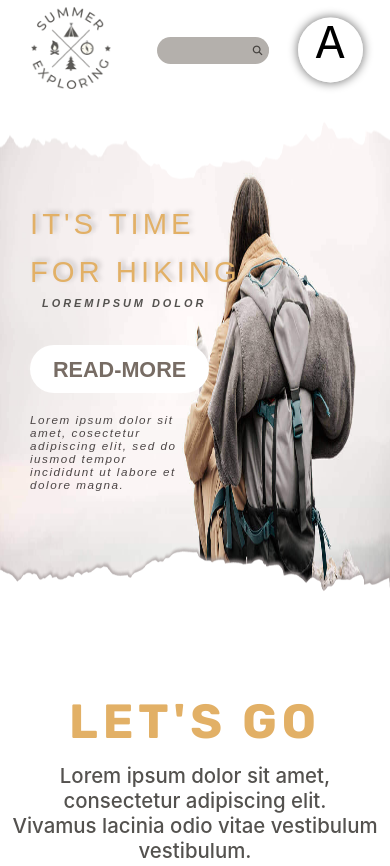
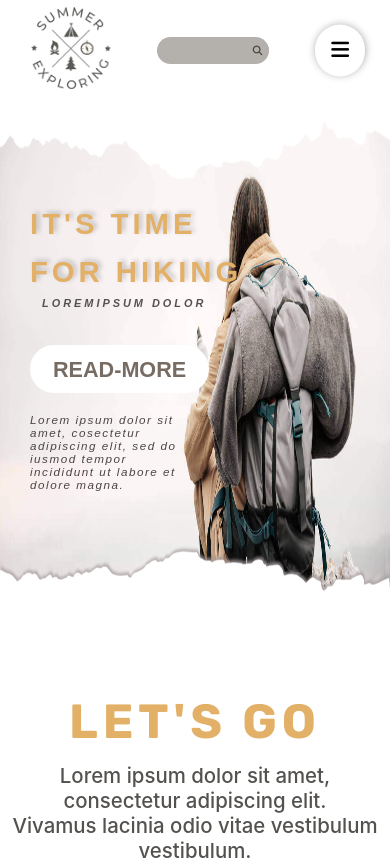
Before and after one commit to daalimouhcine/Landing-Page-4-Hiking, a plain HTML site: page index.html in a window 390 px wide. Shown: the top 866 px of the page. Drawn offline with Linux system fonts and the light colour scheme; a web font is replaced by a local one.

Commit message:
Add files via upload

```diff
--- a/hiking.css
+++ b/hiking.css
@@ -169,7 +169,6 @@ nav .menu-search button i {
     letter-spacing: 5px;
     line-height: 7rem;
     font-size:5.6rem;
-    font-weight:500;
     text-transform: uppercase;
     color:#e2b066;
     font-family: 'Meera Inimai', sans-serif;
@@ -1191,8 +1190,8 @@ nav .menu-search button i {
         text-align: center;
         background: rgb(223, 223, 223);
         box-shadow:0px 0px 10px 1px gray;
-        height:65px;
-        width:65px;
+        height:45px;
+        width:45px;
         border-radius: 50px;
         position:absolute;
         right:11%;
@@ -1204,19 +1203,23 @@ nav .menu-search button i {
     nav .menu-bar #X p {
         display: block;
         position:absolute;
-        font-size:4rem;
+        font-size:2.2rem;
         font-family: monospace;
-        height:65px;
-        width:65px;
+        height:42px;
+        width:50px;
         background:rgb(255, 255, 255);
         border-radius: 50px;
         cursor: pointer;
         transition: 1000ms linear;
+        padding:10px 0 0;
         z-index: 2;
+    }
+    nav .menu-bar #X p i {
+        font-size:1.7rem;
     }
     @keyframes oo {
         0% {right:5%;top:50%;}
-        100% {bottom:-75%;right:-40%;transform:translate(0%,45%) rotate(360deg);}
+        100% {bottom:-120%;right:-40%;transform:translate(0%,45%) rotate(360deg);}
     }
     nav .menu-list {
         position:absolute;
--- a/hiking.js
+++ b/hiking.js
@@ -17,7 +17,7 @@ bar.addEventListener("click",function (){
     if(X.className != "oo") {
         X.classList.remove("aa");
         X.classList.add("oo");
-        bar.innerText = `I`;
+        bar.innerHTML = `<i class="fas fa-times"></i>`;
         menu.style.transform = "rotateY(0deg) translate(0%,0%)";
         menu.style.transition = "transform 500ms 500ms";
         menu.style.opacity = "1";
@@ -25,7 +25,7 @@ bar.addEventListener("click",function (){
     }  else {
         X.classList.add("aa");
         X.classList.remove("oo");
-        bar.innerText = `A`;
+        bar.innerHTML = `<i class="fas fa-bars"></i>`;
         menu.style.transform = "rotateY(90deg) translate(300%,0%)";
         menu.style.transition = "500ms 0s";
         menu.style.opacity = "0";
--- a/index.html
+++ b/index.html
@@ -24,7 +24,7 @@
         <div id="half-menu">
             <div class="menu-bar">
                 <div id="X">
-                    <p id="P">A</p>
+                    <p id="P"><i class="fas fa-bars"></i></p>
                 </div>
                 <ul class="menu-list">
                     <li class="menu-item" onmouseover="startB(this)" onmouseout="endB(this)"><a href="">home</a></li>
```
